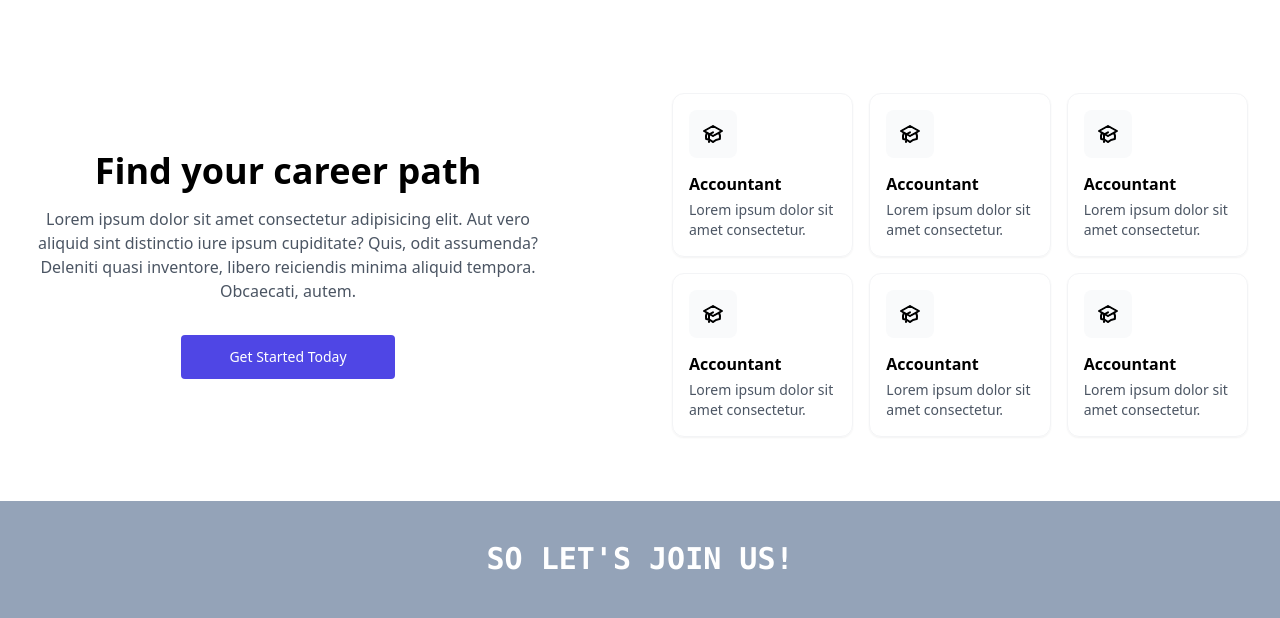
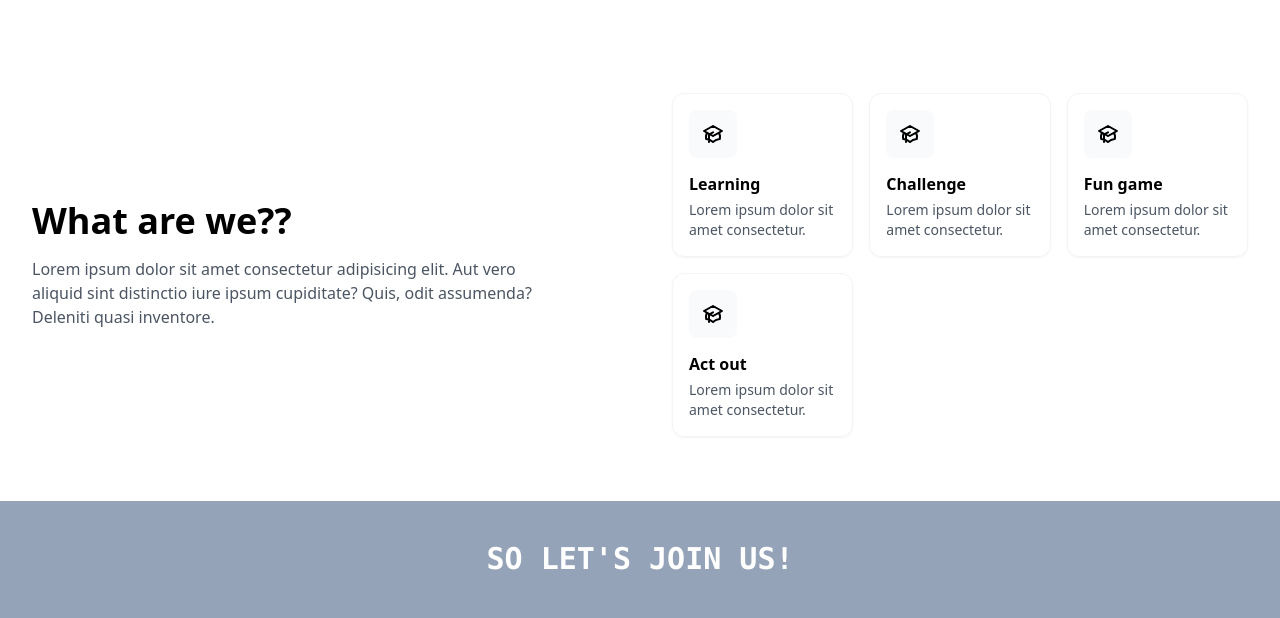
Before and after one commit to 2ndmurphy/demosEC-24, a plain HTML site: page index.html in a window 1280 px wide. Shown: the part 1295-1913 px from the top of the page. Drawn offline with nearby package versions, Linux system fonts and the light colour scheme.

Commit message:
update: interacitio

```diff
--- a/index.html
+++ b/index.html
@@ -45,24 +45,15 @@
         </div>
       </div>
 
-      <section>
+      <section class="">
         <div class="max-w-screen-xl px-4 py-8 sm:px-6 sm:py-12 lg:px-8 lg:py-16">
-          <div class="grid grid-cols-1 gap-y-8 lg:grid-cols-2 lg:items-center lg:gap-x-16">
-            <div class="mx-auto max-w-lg text-center lg:mx-0 ltr:lg:text-left rtl:lg:text-right">
-              <h2 class="text-3xl font-bold sm:text-4xl">Find your career path</h2>
-
+          <div class="grid grid-cols-1 gap-y-8 md:grid-cols-2 lg:grid-cols-2 lg:items-center lg:gap-x-16">
+            <div class="mx-auto max-w-lg text-left lg:mx-0 ltr:lg:text-left rtl:lg:text-right">
+              <h2 class="text-3xl font-bold sm:text-4xl">What are we??</h2>
               <p class="mt-4 text-gray-600">
                 Lorem ipsum dolor sit amet consectetur adipisicing elit. Aut vero aliquid sint distinctio
-                iure ipsum cupiditate? Quis, odit assumenda? Deleniti quasi inventore, libero reiciendis
-                minima aliquid tempora. Obcaecati, autem.
+                iure ipsum cupiditate? Quis, odit assumenda? Deleniti quasi inventore.
               </p>
-
-              <a
-                href="#"
-                class="mt-8 inline-block rounded bg-indigo-600 px-12 py-3 text-sm font-medium text-white transition hover:bg-indigo-700 focus:outline-none focus:ring focus:ring-yellow-400"
-              >
-                Get Started Today
-              </a>
             </div>
 
             <div class="grid grid-cols-2 gap-4 sm:grid-cols-3">
@@ -91,7 +82,7 @@
                   </svg>
                 </span>
 
-                <h2 class="mt-2 font-bold">Accountant</h2>
+                <h2 class="mt-2 font-bold">Learning</h2>
 
                 <p class="hidden sm:mt-1 sm:block sm:text-sm sm:text-gray-600">
                   Lorem ipsum dolor sit amet consectetur.
@@ -123,7 +114,7 @@
                   </svg>
                 </span>
 
-                <h2 class="mt-2 font-bold">Accountant</h2>
+                <h2 class="mt-2 font-bold">Challenge</h2>
 
                 <p class="hidden sm:mt-1 sm:block sm:text-sm sm:text-gray-600">
                   Lorem ipsum dolor sit amet consectetur.
@@ -155,7 +146,7 @@
                   </svg>
                 </span>
 
-                <h2 class="mt-2 font-bold">Accountant</h2>
+                <h2 class="mt-2 font-bold">Fun game</h2>
 
                 <p class="hidden sm:mt-1 sm:block sm:text-sm sm:text-gray-600">
                   Lorem ipsum dolor sit amet consectetur.
@@ -187,71 +178,7 @@
                   </svg>
                 </span>
 
-                <h2 class="mt-2 font-bold">Accountant</h2>
-
-                <p class="hidden sm:mt-1 sm:block sm:text-sm sm:text-gray-600">
-                  Lorem ipsum dolor sit amet consectetur.
-                </p>
-              </a>
-
-              <a
-                class="block rounded-xl border border-gray-100 p-4 shadow-sm hover:border-gray-200 hover:ring-1 hover:ring-gray-200 focus:outline-none focus:ring"
-                href="#"
-              >
-                <span class="inline-block rounded-lg bg-gray-50 p-3">
-                  <svg
-                    class="h-6 w-6"
-                    fill="none"
-                    stroke="currentColor"
-                    viewBox="0 0 24 24"
-                    xmlns="http://www.w3.org/2000/svg"
-                  >
-                    <path d="M12 14l9-5-9-5-9 5 9 5z"></path>
-                    <path
-                      d="M12 14l6.16-3.422a12.083 12.083 0 01.665 6.479A11.952 11.952 0 0012 20.055a11.952 11.952 0 00-6.824-2.998 12.078 12.078 0 01.665-6.479L12 14z"
-                    ></path>
-                    <path
-                      stroke-linecap="round"
-                      stroke-linejoin="round"
-                      stroke-width="2"
-                      d="M12 14l9-5-9-5-9 5 9 5zm0 0l6.16-3.422a12.083 12.083 0 01.665 6.479A11.952 11.952 0 0012 20.055a11.952 11.952 0 00-6.824-2.998 12.078 12.078 0 01.665-6.479L12 14zm-4 6v-7.5l4-2.222"
-                    ></path>
-                  </svg>
-                </span>
-
-                <h2 class="mt-2 font-bold">Accountant</h2>
-
-                <p class="hidden sm:mt-1 sm:block sm:text-sm sm:text-gray-600">
-                  Lorem ipsum dolor sit amet consectetur.
-                </p>
-              </a>
-
-              <a
-                class="block rounded-xl border border-gray-100 p-4 shadow-sm hover:border-gray-200 hover:ring-1 hover:ring-gray-200 focus:outline-none focus:ring"
-                href="#"
-              >
-                <span class="inline-block rounded-lg bg-gray-50 p-3">
-                  <svg
-                    class="h-6 w-6"
-                    fill="none"
-                    stroke="currentColor"
-                    viewBox="0 0 24 24"
-                    xmlns="http://www.w3.org/2000/svg"
-                  >
-                    <path d="M12 14l9-5-9-5-9 5 9 5z"></path>
-                    <path
-                      d="M12 14l6.16-3.422a12.083 12.083 0 01.665 6.479A11.952 11.952 0 0012 20.055a11.952 11.952 0 00-6.824-2.998 12.078 12.078 0 01.665-6.479L12 14z"
-                    ></path>
-                    <path
-                      stroke-linecap="round"
-                      stroke-linejoin="round"
-                      stroke-width="2"
-                      d="M12 14l9-5-9-5-9 5 9 5zm0 0l6.16-3.422a12.083 12.083 0 01.665 6.479A11.952 11.952 0 0012 20.055a11.952 11.952 0 00-6.824-2.998 12.078 12.078 0 01.665-6.479L12 14zm-4 6v-7.5l4-2.222"
-                    ></path>
-                  </svg>
-                </span>
-
-                <h2 class="mt-2 font-bold">Accountant</h2>
+                <h2 class="mt-2 font-bold">Act out</h2>
 
                 <p class="hidden sm:mt-1 sm:block sm:text-sm sm:text-gray-600">
                   Lorem ipsum dolor sit amet consectetur.
```
